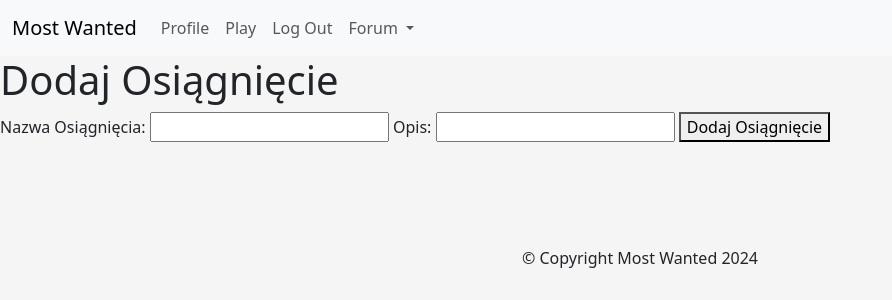
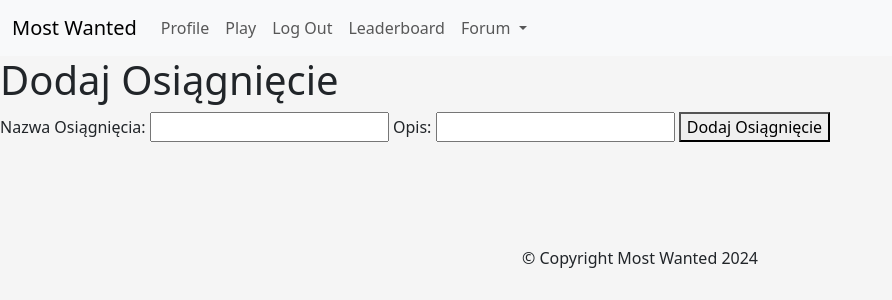
Before and after one commit to GasinskiN/Geocaching_most_wanted, a Flask app: page /api/add_achievement in a window 1280 px wide. Shown: the top 300 px of the page, without its empty margins (0-892 px from the left). Run offline with Flask 3, Linux system fonts and the light colour scheme; a user stored in the database is signed in; data comes from the database, SQL or seed files in the repository; some libraries are stand-ins or nearby versions.

Commit message:
Add leaderboard link

```diff
--- a/app/templates/partials/header.html
+++ b/app/templates/partials/header.html
@@ -34,7 +34,10 @@
               <a class="nav-link" href="/api/gameplay">Play</a>
             </li>
             <li class="nav-item">
-              <a class="nav-link" href=/logout>Log Out</a>
+              <a class="nav-link" href="/logout">Log Out</a>
+            </li>
+            <li class="nav-item">
+              <a class="nav-link" href="/leaderboard">Leaderboard</a>
             </li>
             <li class="nav-item dropdown">
               <a class="nav-link dropdown-toggle" href="#" role="button" data-bs-toggle="dropdown" aria-expanded="false">
```
